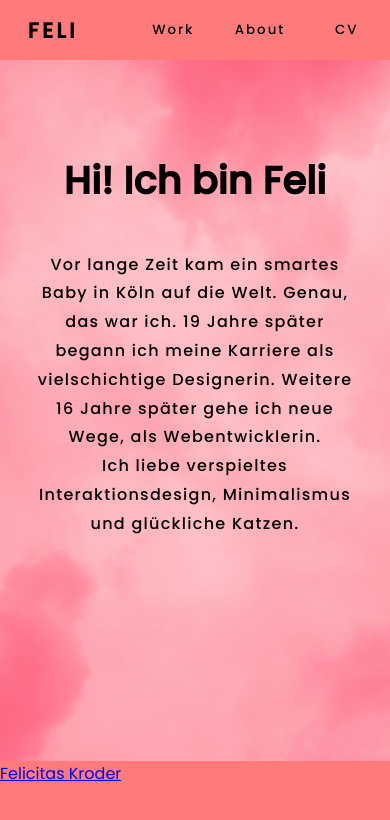
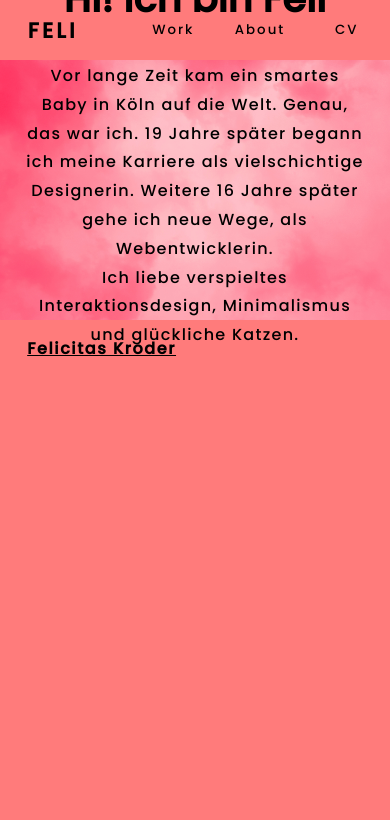
Before and after one commit to FeliKroder/FeliKroder.github.io, a Next.js app: page / in a window 390 px wide. Shown: the top 820 px of the page. Built offline with nearby package versions, Linux system fonts and the light colour scheme.

Commit message:
Make responsive and clean Code

```diff
--- a/components/Footer/index.jsx
+++ b/components/Footer/index.jsx
@@ -1,9 +1,15 @@
-import Link from "next/link";
+import { StyledContainer } from "@/design-system/StyledContainer";
+import { StyledDiv } from "@/design-system/StyledDiv";
+import { StyledLink } from "@/design-system/StyledLink";
 
 export default function Footer() {
   return (
     <>
-      <Link href="/about">Felicitas Kroder</Link>
+      <StyledDiv>
+        <StyledLink href="/about" $isFooter>
+          Felicitas Kroder
+        </StyledLink>
+      </StyledDiv>
     </>
   );
 }
--- a/components/MainNavigation/index.jsx
+++ b/components/MainNavigation/index.jsx
@@ -1,8 +1,8 @@
 import {
-  StyledLink,
   StyledNavigationBar,
   StyledNavigationItem,
 } from "@/design-system/StyledMainNavigation";
+import { StyledLink } from "@/design-system/StyledLink";
 
 export default function MainNavigation() {
   return (
@@ -10,7 +10,7 @@ export default function MainNavigation() {
       <nav aria-label="Mainnavigation">
         <StyledNavigationBar>
           <StyledNavigationItem>
-            <StyledLink href="/./">
+            <StyledLink href="/.">
               {/* <svg></svg> */}
               <span>Work</span>
             </StyledLink>
--- a/design-system/StyledContainer.js
+++ b/design-system/StyledContainer.js
@@ -4,6 +4,5 @@ export const StyledContainer = styled.div`
   display: flex;
   justify-content: left;
   align-items: center;
-  height: 701px;
   overflow: hidden;
 `;
--- /dev/null
+++ b/design-system/StyledDiv.js
@@ -0,0 +1,15 @@
+import styled from "styled-components";
+
+export const StyledDiv = styled.div`
+  display: flex;
+  flex-direction: column;
+  justify-content: left;
+  align-items: left;
+  height: 90px;
+  padding: 2em 0 0 4em;
+
+  @media (max-width: 428px) {
+    height: 60px;
+    padding: 1em 0 0 1.7em;
+  }
+`;
--- a/design-system/StyledImage.js
+++ b/design-system/StyledImage.js
@@ -12,16 +12,7 @@ export const StyledImage = styled(Image)`
 export const StyledOverlayTextBox = styled.div`
   position: fixed;
   width: 100%;
-  display: flex;
-  justify-content: center;
-  align-items: center;
-
-  @media (max-width: 928px) {
-    width: 100%;
-  }
-  // @media (max-width: 428px) {
-  //   width: 100%;
-  // }
+  // border: solid red 1px;
 `;
 
 export const StyledOverlayText = styled.p`
@@ -30,32 +21,30 @@ export const StyledOverlayText = styled.p`
   font-weight: 450;
   letter-spacing: 0.08em;
   line-height: 180%;
+  // border: solid blue 1px;
 
   @media (max-width: 928px) {
     padding: 0 2em 2em 2em;
   }
-  // @media (max-width: 428px) {
-  //   padding: 3em 2em 0 2em;
-  // }
+  @media (max-width: 428px) {
+    padding: 2em 1.6em 0 1.6em;
+  }
 `;
 
 export const StyledOverlayTitle = styled.h2`
+  width: 100%;
   text-align: center;
   padding: 0 0 5em 0;
   font-weight: bold;
   font-size: 2.8em;
-
-  // letter-spacing: 0.08em;
-  // line-height: 180%;
+  // border: solid green 2px;
 
   @media (max-width: 928px) {
-    line-break: auto;
+    line-break: strict;
     font-size: 2.4em;
     padding: 0 0 9em 0;
   }
   @media (max-width: 428px) {
-    line-break: auto;
-    font-size: 2.4em;
-    padding: 0 0 12em 0;
+    padding: 0 0 10em 0;
   }
 `;
--- /dev/null
+++ b/design-system/StyledLink.js
@@ -0,0 +1,15 @@
+import styled, { css } from "styled-components";
+import Link from "next/link";
+
+export const StyledLink = styled(Link)`
+  text-decoration: none;
+  color: var(--text-color);
+
+  ${({ $isFooter }) =>
+    $isFooter &&
+    css`
+      text-decoration: underline;
+      font-weight: bold;
+      letter-spacing: 0.1em;
+    `};
+`;
--- a/design-system/StyledMainNavigation.js
+++ b/design-system/StyledMainNavigation.js
@@ -31,8 +31,3 @@ export const StyledNavigationItem = styled.li`
     padding: 1.6em 0.1em 1.6em 0.1em;
   }
 `;
-
-export const StyledLink = styled.a`
-  text-decoration: none;
-  color: var(--text-color);
-`;
```
